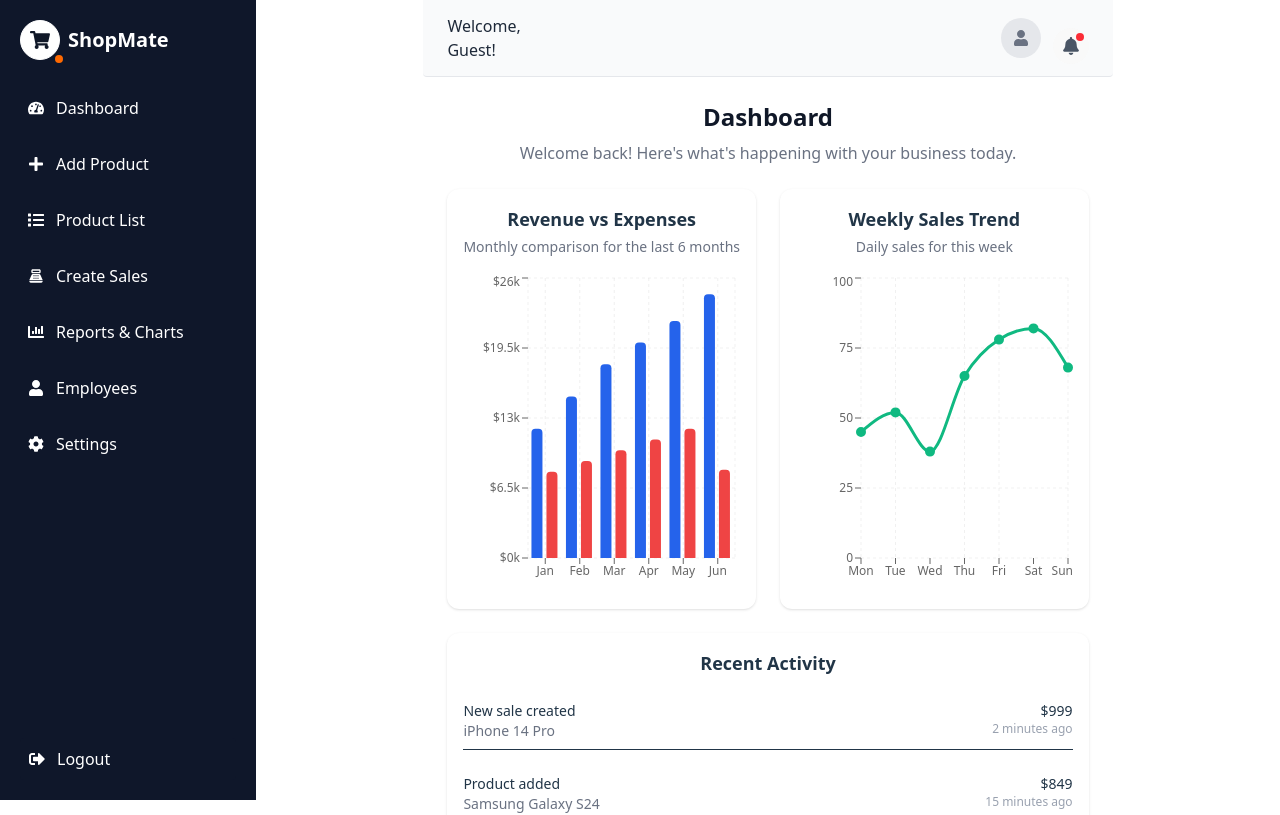
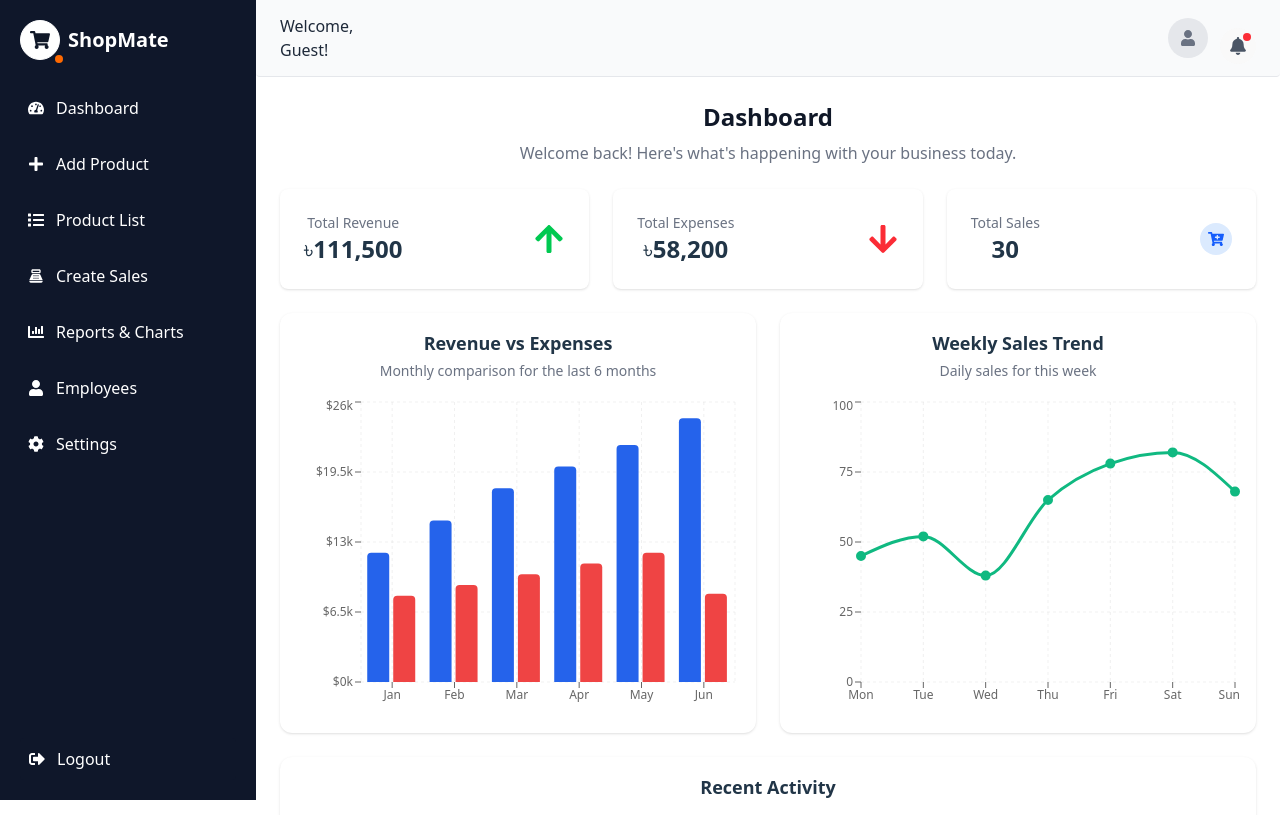
Before and after one commit to AsifIqbal011/shopmate, a React (Vite) app in the folder frontend/: page /dashboard in a window 1280 px wide. Shown: the top 815 px of the page. Built offline with nearby package versions, Linux system fonts and the light colour scheme.

Commit message:
Report Button and Category Forntend added

```diff
--- a/frontend/src/pages/CreateSale.jsx
+++ b/frontend/src/pages/CreateSale.jsx
@@ -48,8 +48,11 @@ const CreateSale = () => {
   // Receipt View
   if (showReceipt) {
     return (
-      <div className="p-6">
-        <div className="max-w-md mx-auto bg-white shadow rounded-lg p-6">
+      <div className="p-6 lg:w-256">
+        <div
+          id="printRecipt"
+          className="max-w-md mx-auto bg-white shadow rounded-lg p-6"
+        >
           {/* Header */}
           <div className="text-center mb-6">
             {user?.profile_pic && (
@@ -83,7 +86,9 @@ const CreateSale = () => {
             {items.map((item) => (
               <div key={item.id} className="flex justify-between py-1 text-sm">
                 <div>
-                  <p className="text-start truncate max-w-[120px]" >{item.name}</p>
+                  <p className="text-start truncate max-w-[120px]">
+                    {item.name}
+                  </p>
                   <p className="text-start text-gray-500 text-xs">
                     {item.quantity} x ৳{item.price}
                   </p>
@@ -109,7 +114,7 @@ const CreateSale = () => {
             </div>
           </div>
         </div>
-        <div className="mt-6 flex gap-3">
+        <div className="mt-6 flex gap-3 w-sm m-auto">
           <button
             onClick={() => setShowReceipt(false)}
             className="w-1/2 py-2 border rounded-lg text-gray-700 bg-white border-black"
@@ -117,7 +122,26 @@ const CreateSale = () => {
             Back
           </button>
           <button
-            onClick={() => window.print()}
+            onClick={() => {
+              const receiptElement = document.querySelector("#printRecipt");
+              if (!receiptElement) return;
+
+              const printContents = receiptElement.innerHTML;
+              const originalContents = document.body.innerHTML;
+
+              // Replace with only receipt for printing
+              document.body.innerHTML = `<div style="display: flex; justify-content: center; margin-top: 20px;">
+                 <div style="max-width: 400px; width: 100%; padding: 16px; border: 1px solid #ddd; border-radius: 8px;">
+                  ${printContents}
+                 </div>
+                </div>`;
+
+              window.print();
+
+              // Restore page after printing
+              document.body.innerHTML = originalContents;
+              window.location.reload(); // reload React app
+            }}
             className="w-1/2 py-2 bg-orange-500 text-white rounded-lg flex items-center justify-center gap-2"
           >
             <FaPrint /> Print
@@ -131,9 +155,7 @@ const CreateSale = () => {
   return (
     <div className="p-6 bg-white">
       <h1 className="text-2xl font-bold mb-2">Create Sale</h1>
-<p className="text-gray-600 mb-2">
-              Genarate Invoices and make sales
-            </p>
+      <p className="text-gray-600 mb-2">Genarate Invoices and make sales</p>
       <div className="grid grid-cols-1 lg:grid-cols-2 gap-8">
         {/* Sales Form */}
         <div className="space-y-6">
@@ -261,7 +283,9 @@ const CreateSale = () => {
             {items.map((item) => (
               <div key={item.id} className="flex justify-between text-sm">
                 <div>
-                  <p className="text-start">{item.name || "Untitled Product"}</p>
+                  <p className="text-start">
+                    {item.name || "Untitled Product"}
+                  </p>
                   <p className="text-start text-gray-500">
                     {item.quantity} x ৳{item.price}
                   </p>
--- a/frontend/src/pages/Dashboard.jsx
+++ b/frontend/src/pages/Dashboard.jsx
@@ -1,4 +1,9 @@
 import React from "react";
+import {
+  FaArrowUp,
+  FaArrowDown,
+  FaCartPlus
+} from "react-icons/fa";
 import {
   BarChart,
   Bar,
@@ -30,9 +35,12 @@ const salesData = [
   { day: "Sun", sales: 68 },
 ];
 
-export default function Dashboard({ isMobile }) {
+  const totalRevenue = revenueData.reduce((sum, d) => sum + d.revenue, 0);
+  const totalExpense = revenueData.reduce((sum, d) => sum + d.expense, 0);
+
+ const Dashboard=({ isMobile })=> {
   return (
-    <div className="p-4 md:p-6 space-y-6">
+    <div className="p-4 md:p-6 space-y-6 lg:w-256">
       {/* Header */}
       <header>
         <h1 className="text-2xl font-bold text-gray-900 mb-2">Dashboard</h1>
@@ -40,10 +48,45 @@ export default function Dashboard({ isMobile }) {
           Welcome back! Here's what's happening with your business today.
         </p>
       </header>
+       <div className="grid grid-cols-1 md:grid-cols-2 lg:grid-cols-3 gap-6">
+              {/* Revenue */}
+              <div className="bg-white shadow rounded-lg p-6">
+                <div className="flex items-center justify-between">
+                  <div>
+                    <p className="text-sm text-gray-500">Total Revenue</p>
+                    <p className="text-2xl font-bold">
+                      ৳{totalRevenue.toLocaleString()}
+                    </p>
+                  </div>
+                  <FaArrowUp className="h-8 w-8 text-green-500" />
+                </div>
+              </div>
+              {/* Expense */}
+              <div className="bg-white shadow rounded-lg p-6">
+                <div className="flex items-center justify-between">
+                  <div>
+                    <p className="text-sm text-gray-500">Total Expenses</p>
+                    <p className="text-2xl font-bold">
+                      ৳{totalExpense.toLocaleString()}
+                    </p>
+                  </div>
+                  <FaArrowDown className="h-8 w-8 text-red-500" />
+                </div>
+              </div>
 
-      {/* Metric cards placeholder */}
-      {/* Add your own MetricCards component if needed */}
-
+              {/* Sales count (example: can be from backend) */}
+              <div className="bg-white shadow rounded-lg p-6">
+                <div className="flex items-center justify-between">
+                  <div>
+                    <p className="text-sm text-gray-500">Total Sales</p>
+                    <p className="text-2xl font-bold">{revenueData.length * 5}</p>
+                  </div>
+                  <div className="h-8 w-8 bg-blue-100 rounded-full flex items-center justify-center">
+                    <span className="text-blue-600 font-bold"><FaCartPlus /></span>
+                  </div>
+                </div>
+              </div>
+            </div>
       {/* Charts */}
       <div
         className={`grid gap-6 ${
@@ -116,9 +159,6 @@ export default function Dashboard({ isMobile }) {
           </div>
         </div>
       </div>
-
-      {/* Recent Activity */}
-      {/* Recent Activity */}
 <div className="bg-white rounded-xl shadow p-4">
   <h2 className="text-lg font-semibold mb-4">Recent Activity</h2>
   <div className="space-y-4">
@@ -169,3 +209,4 @@ export default function Dashboard({ isMobile }) {
     </div>
   );
 }
+export default Dashboard;
--- a/frontend/src/pages/Employees.jsx
+++ b/frontend/src/pages/Employees.jsx
@@ -72,8 +72,8 @@ export default function Employees() {
   };
 
   return (
-    <div className="p-4 space-y-6">
-      {/* Header - Centered */}
+    <div className="p-4 space-y-6 lg:w-257">
+
       <div className="flex flex-col items-center text-center mb-6 gap-3">
         <h1 className="text-3xl font-bold">Employees</h1>
         <p className="text-gray-500 max-w-xl">
--- a/frontend/src/pages/ProductList.jsx
+++ b/frontend/src/pages/ProductList.jsx
@@ -66,7 +66,7 @@ const ProductList = () => {
   };
 
   return (
-    <div className="min-h-screen bg-white p-4 sm:p-6 w-full">
+    <div className="min-h-screen bg-white p-4 sm:p-6 lg:w-256">
       <div className="w-full h-full">
         {/* Header */}
         <h1 className="text-2xl font-bold mb-2">Product List</h1>
--- a/frontend/src/pages/Reports.jsx
+++ b/frontend/src/pages/Reports.jsx
@@ -62,14 +62,14 @@ const Reports = ({ isMobile, onPageChange }) => {
       <Link
         onClick={() => onPageChange?.("pending-invoice")}
         className="px-3 py-2 text-sm rounded-full bg-yellow-500 decoration-0 border hover:bg-gray-50 text-white flex items-center gap-1"
-      >
+      to="/create-invoice">
         <FaFileInvoice /> Invoice Pending
       </Link>
       <Link
         onClick={() => onPageChange?.("create-invoice")}
-        className="px-3 py-2 text-sm rounded-full bg-blue-600 border hover:bg-gray-50 text-white flex items-center gap-1"
-      to="/create-invoice">
-        <FaPlus /> Create Invoice
+        className="px-3 py-2 text-sm rounded-full bg-red-600 border hover:bg-gray-50 text-white flex items-center gap-1"
+      >
+        <FaPlus /> Add Expenses
       </Link>
       <Link className="px-3 py-2 text-sm rounded-full bg-purple-600 border hover:bg-gray-50 text-white flex items-center gap-1" >
         <FaFileAlt /> Statement
@@ -200,7 +200,7 @@ const Reports = ({ isMobile, onPageChange }) => {
   }
 
   return (
-    <div className="min-h-screen bg-white p-6">
+    <div className="min-h-screen bg-white p-6 lg:w-256">
       <div className=" relative mx-auto space-y-6">
         {/* Header */}
         <div className=" flex flex-col  justify-between  gap-4">
--- a/frontend/src/pages/Settings.jsx
+++ b/frontend/src/pages/Settings.jsx
@@ -1,6 +1,6 @@
 import { useEffect, useState } from "react";
 import axios from "axios";
-import { FaPlus, FaTrash, FaSave, FaExclamationTriangle } from "react-icons/fa";
+import { FaPlus, FaTrash, FaSave, FaExclamationTriangle, FaArchive } from "react-icons/fa";
 
 const mockBranches = [
   {
@@ -220,6 +220,7 @@ const Settings = () => {
                 </button>
               </form>
             </div>
+
           ) : (
             <div className="bg-white shadow rounded-lg p-6">
               <h3 className="text-lg font-semibold mb-4 flex items-center gap-2">
@@ -278,7 +279,7 @@ const Settings = () => {
           )}
 
           {/* Branch Management */}
-          <div className="bg-white shadow rounded-lg p-6 md:col-span-2">
+          <div className="bg-white shadow rounded-lg p-6">
             <h3 className="text-lg font-semibold mb-4">Branch Management</h3>
             <table className="w-full text-sm border-collapse">
               <thead>
@@ -314,7 +315,31 @@ const Settings = () => {
               </tbody>
             </table>
           </div>
-
+{shopData.owner && (
+            <div className="bg-white shadow rounded-lg p-6">
+              <h3 className="text-lg font-semibold mb-4 flex items-center gap-2">
+                <FaPlus /> Add New Category
+              </h3>
+              <form className="space-y-4">
+                <input
+                  type="text"
+                  placeholder="Category Name"
+                  className="w-full border p-2 rounded"
+                />
+                <input
+                  type="textarea"
+                  placeholder="Description"
+                  className="w-full border p-2 rounded"
+                />
+                <button
+                  type="submit"
+                  className="w-full flex items-center justify-center gap-2 bg-green-600 text-white py-2 rounded hover:bg-green-700"
+                >
+                  <FaArchive /> Add
+                </button>
+              </form>
+            </div>
+          )}
           {/* Delete Branch */}
           <div className="bg-red-50 border border-red-200 shadow rounded-lg p-6 md:col-span-2">
             <h3 className="text-lg font-semibold mb-2 text-red-700 flex items-center gap-2">
```
